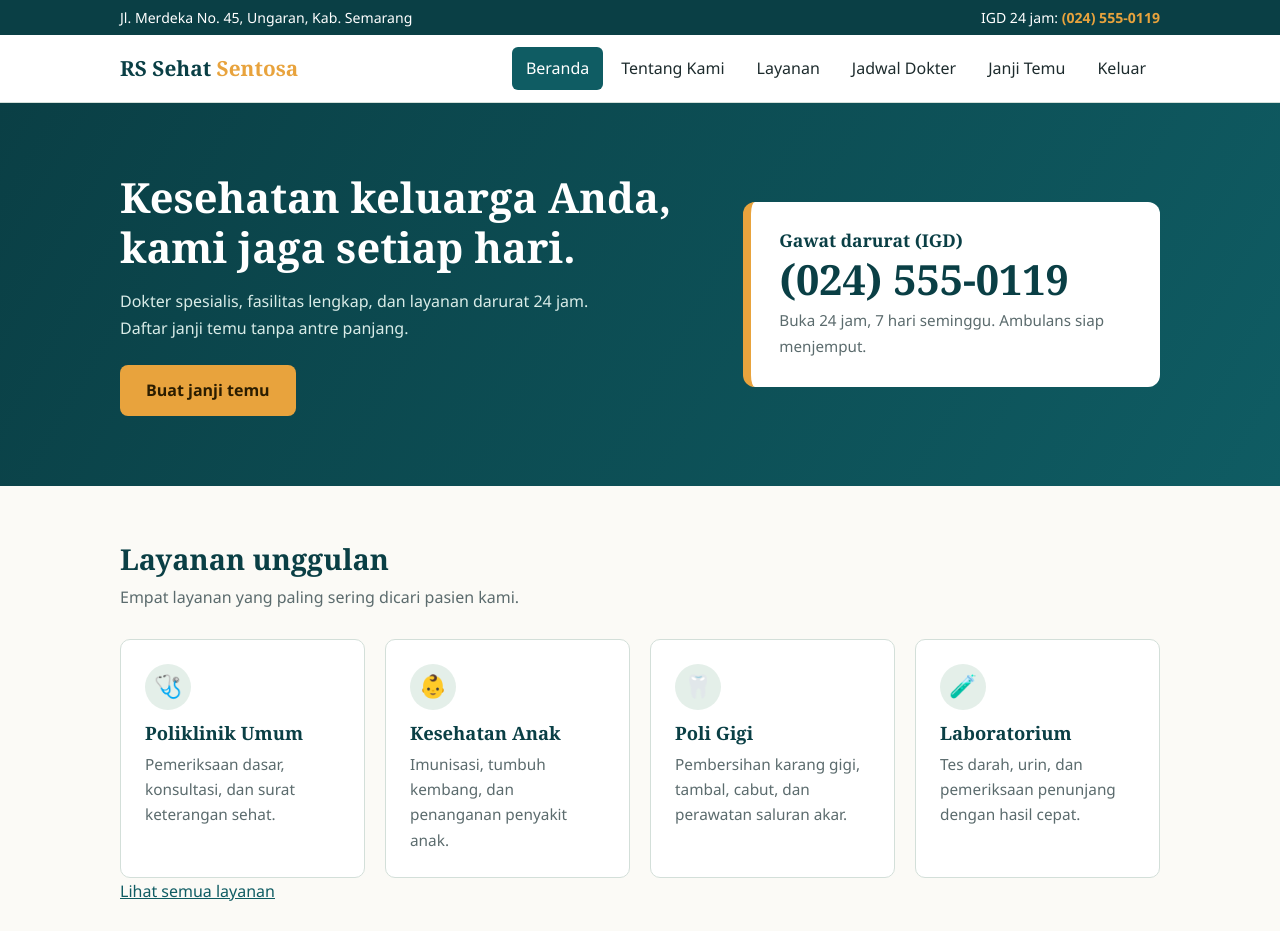
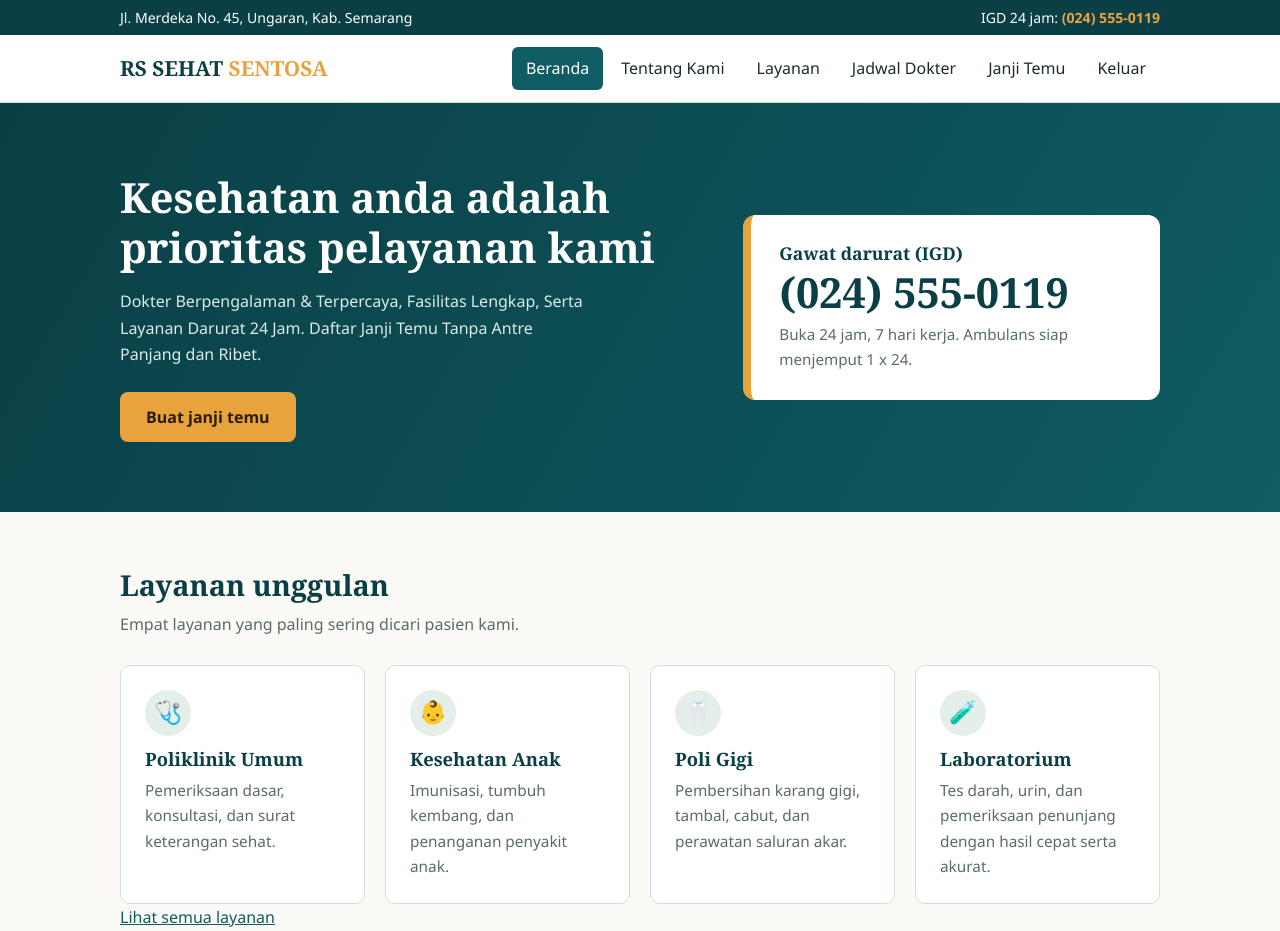
Before and after one commit to unreynathasya-source/tugasakhirastpticfix, a plain HTML site: page index.html in a window 1280 px wide. Shown: the top 931 px of the page. Drawn offline with Linux system fonts and the light colour scheme.

Commit message:
Up RS Sehat Sentosa

```diff
--- a/index.html
+++ b/index.html
@@ -3,21 +3,26 @@
 <head>
 <meta charset="UTF-8">
 <meta name="viewport" content="width=device-width, initial-scale=1">
-<title>Beranda - RS Sehat Sentosa</title>
+<title>Beranda - RS SEHAT SENTOSA</title>
 <link rel="stylesheet" href="style.css">
 </head>
 <body>
 <div class="topbar"><div class="wrap"><span>Jl. Merdeka No. 45, Ungaran, Kab. Semarang</span><span>IGD 24 jam: <strong>(024) 555-0119</strong></span></div></div>
 <header class="navbar"><div class="wrap">
-<a class="brand" href="index.html">RS Sehat <span>Sentosa</span></a>
-<nav><ul class="menu"><li><a href="index.html" class="aktif">Beranda</a></li><li><a href="tentang.html">Tentang Kami</a></li><li><a href="layanan.html">Layanan</a></li><li><a href="dokter.html">Jadwal Dokter</a></li><li><a href="kontak.html">Janji Temu</a></li><li><a href="login.html">Keluar</a></li></ul></nav>
+<a class="brand" href="index.html">RS SEHAT <span>SENTOSA</span></a>
+<nav><ul class="menu"><li><a href="index.html" class="aktif">Beranda</a></li>
+    <li><a href="tentang.html">Tentang Kami</a></li>
+    <li><a href="layanan.html">Layanan</a></li>
+    <li><a href="dokter.html">Jadwal Dokter</a></li>
+    <li><a href="kontak.html">Janji Temu</a></li>
+    <li><a href="login.html">Keluar</a></li></ul></nav>
 </div></header>
 <main>
 <section class="hero"><div class="wrap">
-<div><h1>Kesehatan keluarga Anda, kami jaga setiap hari.</h1>
-<p>Dokter spesialis, fasilitas lengkap, dan layanan darurat 24 jam. Daftar janji temu tanpa antre panjang.</p>
+<div><h1>Kesehatan anda adalah prioritas pelayanan kami</h1>
+<p>Dokter Berpengalaman & Terpercaya, Fasilitas Lengkap, Serta Layanan Darurat 24 Jam. Daftar Janji Temu Tanpa Antre Panjang dan Ribet.</p>
 <a class="tombol" href="kontak.html">Buat janji temu</a></div>
-<div class="igd"><h2>Gawat darurat (IGD)</h2><div class="nomor">(024) 555-0119</div><p>Buka 24 jam, 7 hari seminggu. Ambulans siap menjemput.</p></div>
+<div class="igd"><h2>Gawat darurat (IGD)</h2><div class="nomor">(024) 555-0119</div><p>Buka 24 jam, 7 hari kerja. Ambulans siap menjemput 1 x 24.</p></div>
 </div></section>
 
 <section class="blok"><div class="wrap">
@@ -26,7 +31,7 @@
 <div class="kartu"><div class="ikon">🩺</div><h3>Poliklinik Umum</h3><p>Pemeriksaan dasar, konsultasi, dan surat keterangan sehat.</p></div>
 <div class="kartu"><div class="ikon">👶</div><h3>Kesehatan Anak</h3><p>Imunisasi, tumbuh kembang, dan penanganan penyakit anak.</p></div>
 <div class="kartu"><div class="ikon">🦷</div><h3>Poli Gigi</h3><p>Pembersihan karang gigi, tambal, cabut, dan perawatan saluran akar.</p></div>
-<div class="kartu"><div class="ikon">🧪</div><h3>Laboratorium</h3><p>Tes darah, urin, dan pemeriksaan penunjang dengan hasil cepat.</p></div>
+<div class="kartu"><div class="ikon">🧪</div><h3>Laboratorium</h3><p>Tes darah, urin, dan pemeriksaan penunjang dengan hasil cepat serta akurat.</p></div>
 </div>
 <p><a href="layanan.html">Lihat semua layanan</a></p>
 </div></section>
@@ -40,6 +45,6 @@
 <div><h3>RS Sehat Sentosa</h3><p>Pelayanan kesehatan yang ramah, cepat, dan terpercaya untuk keluarga Anda.</p></div>
 <div><h3>Kontak</h3><p>Jl. Merdeka No. 45, Ungaran<br>Telp: (024) 555-0100<br>Email: info@sehatsentosa.example</p></div>
 <div><h3>Jam kunjungan</h3><p>Setiap hari<br>11.00-13.00 dan 17.00-19.00</p></div>
-</div><div class="wrap"><p class="hak-cipta">&copy; 2026 RS Sehat Sentosa. Website contoh untuk tugas kuliah.</p></div></footer>
+</div><div class="wrap"><p class="hak-cipta">&copy; 2026 RS Sehat Sentosa. Website untuk tugas kuliah.</p></div></footer>
 </body>
 </html>
```
Also changed, not shown: dokter.html (+2 -2 lines), kontak.html (+2 -2 lines), layanan.html (+2 -2 lines), tentang.html (+2 -2 lines).
